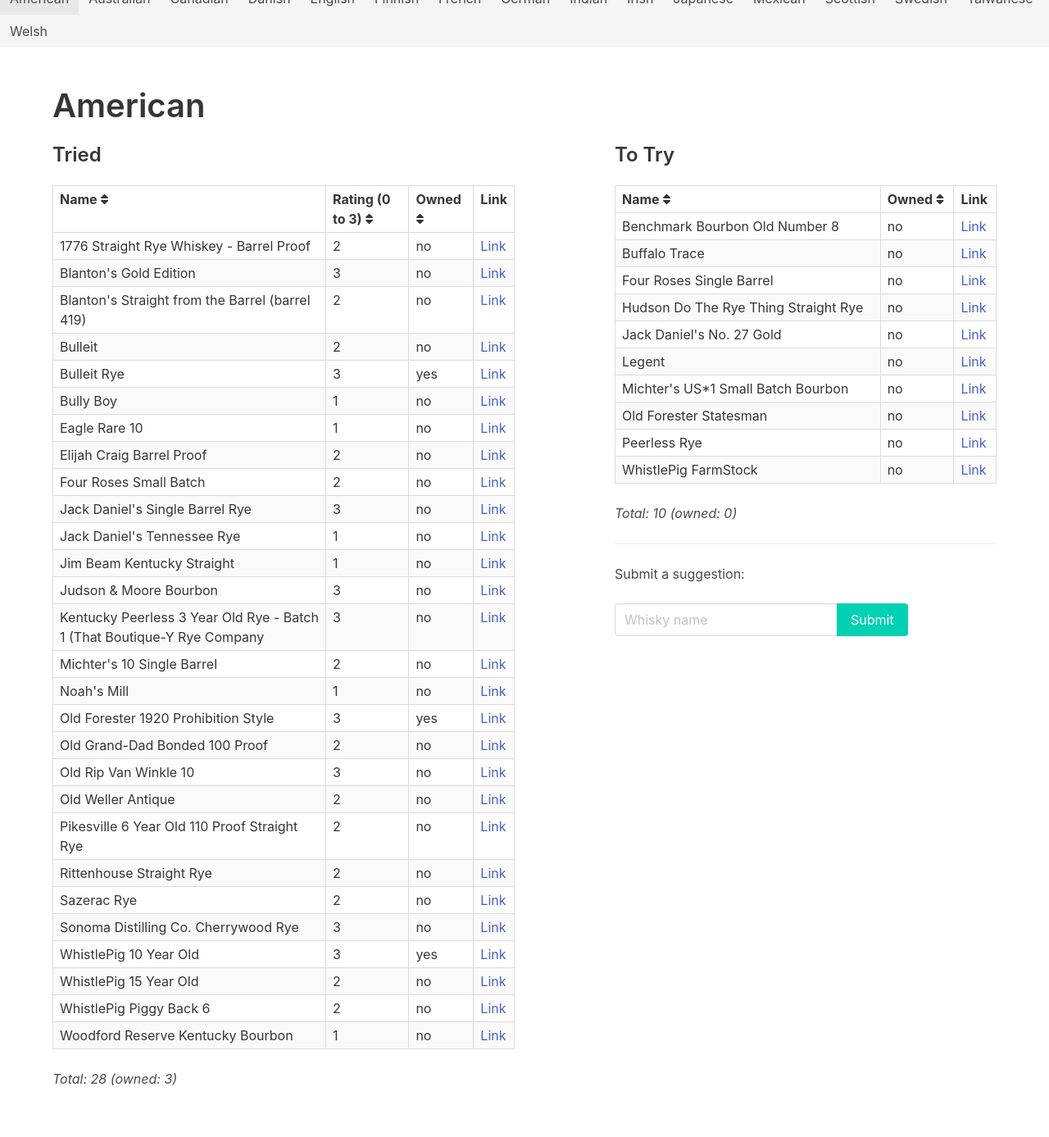
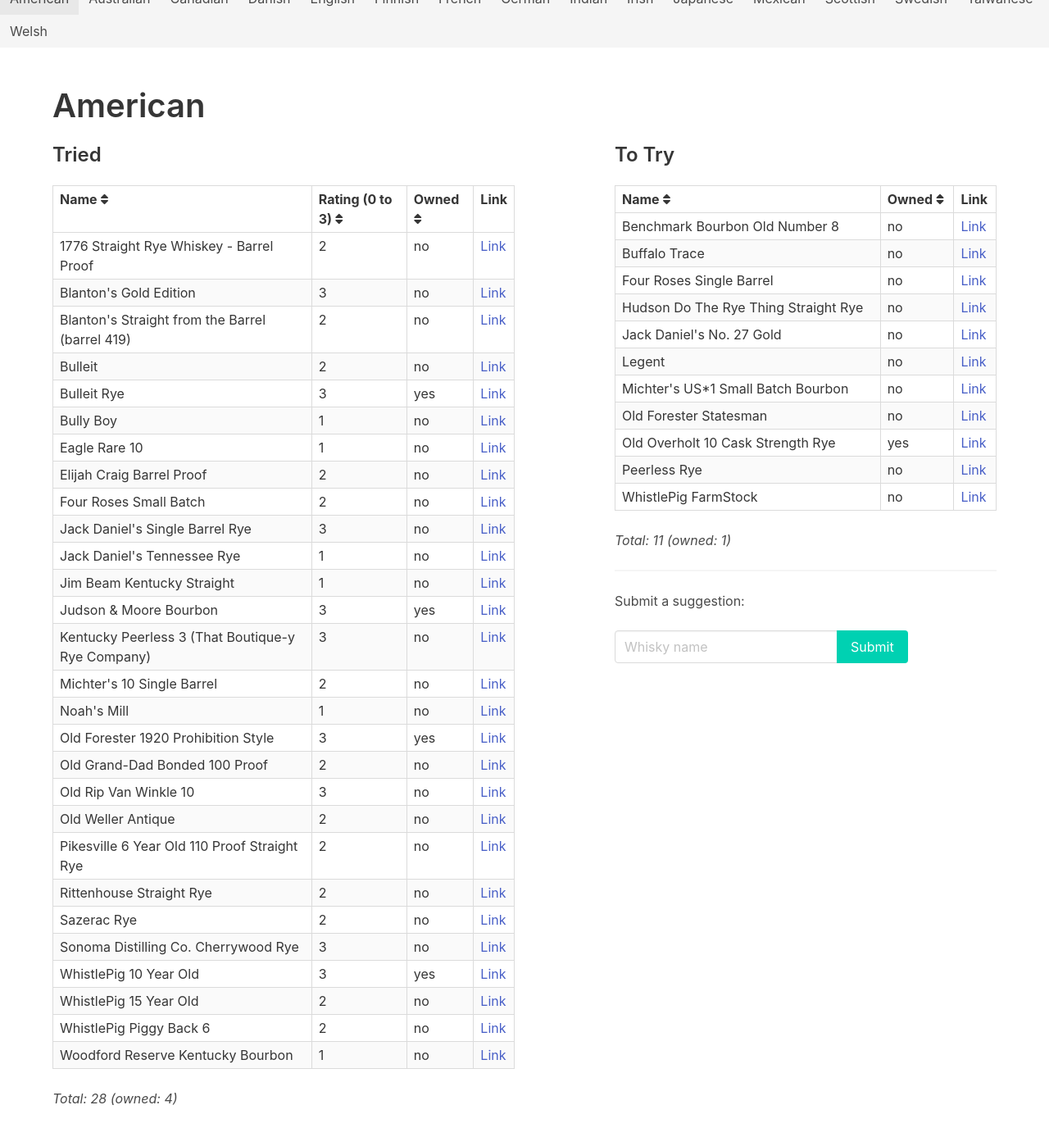
Before and after one commit to grega/whisky, a Jekyll site: the page built from american.html, in a window 1280 px wide and 1400 px high, scrolled down 83 px. Shown: the top 1387 px of the window at 82% size. Built offline with Jekyll 4.4.1, drawn with Linux system fonts in a browser that asks for light colours; nearby versions of some CDN libraries.

Commit message:
Update American data

```diff
--- a/_data/american/to_try.yml
+++ b/_data/american/to_try.yml
@@ -8,3 +8,6 @@
 - name: Peerless Rye
 - name: Hudson Do The Rye Thing Straight Rye
 - name: Michter's US*1 Small Batch Bourbon
+- name: Old Overholt 10 Cask Strength Rye
+  owned: true
+  link: https://thebourbonculture.com/whiskey-reviews/old-overholt-10-year-old-cask-strength-rye-whiskey-review/
--- a/_data/american/tried.yml
+++ b/_data/american/tried.yml
@@ -46,7 +46,7 @@
 - name: Pikesville 6 Year Old 110 Proof Straight Rye
   rating: 2
 
-- name: Kentucky Peerless 3 Year Old Rye - Batch 1 (That Boutique-Y Rye Company
+- name: Kentucky Peerless 3 (That Boutique-y Rye Company)
   rating: 3
 
 - name: Sonoma Distilling Co. Cherrywood Rye
@@ -84,4 +84,5 @@
 
 - name: Judson & Moore Bourbon
   rating: 3
+  owned: true
   link: https://judsonandmoore.com/pages/our-whiskeys
```
